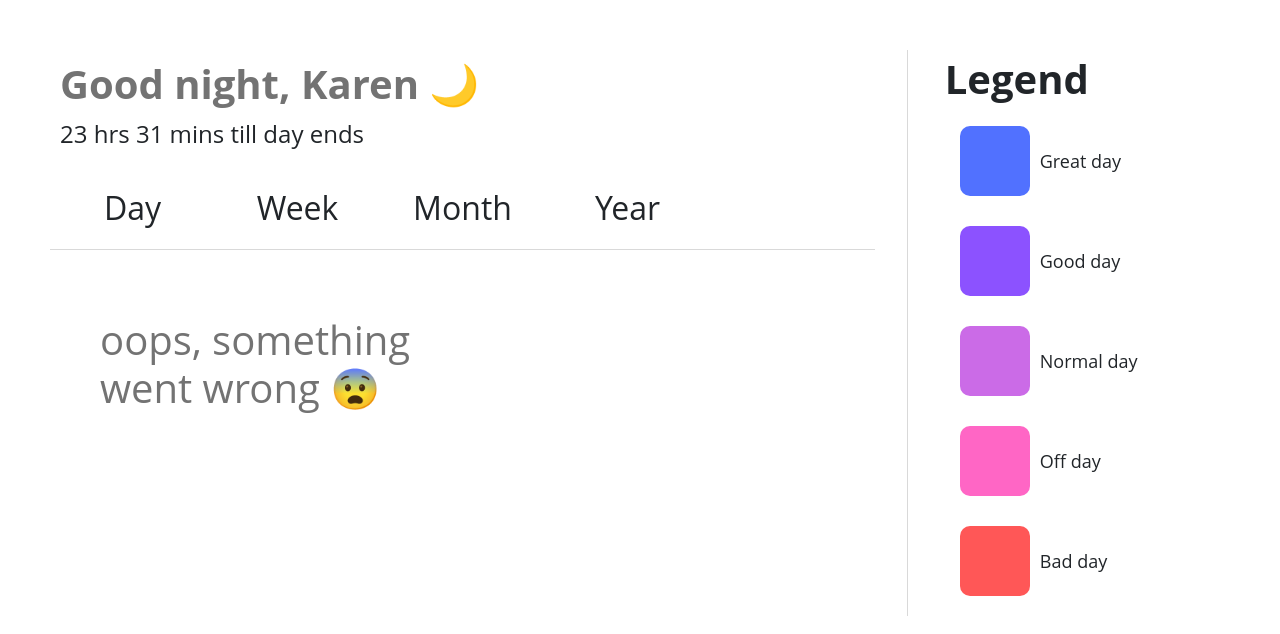
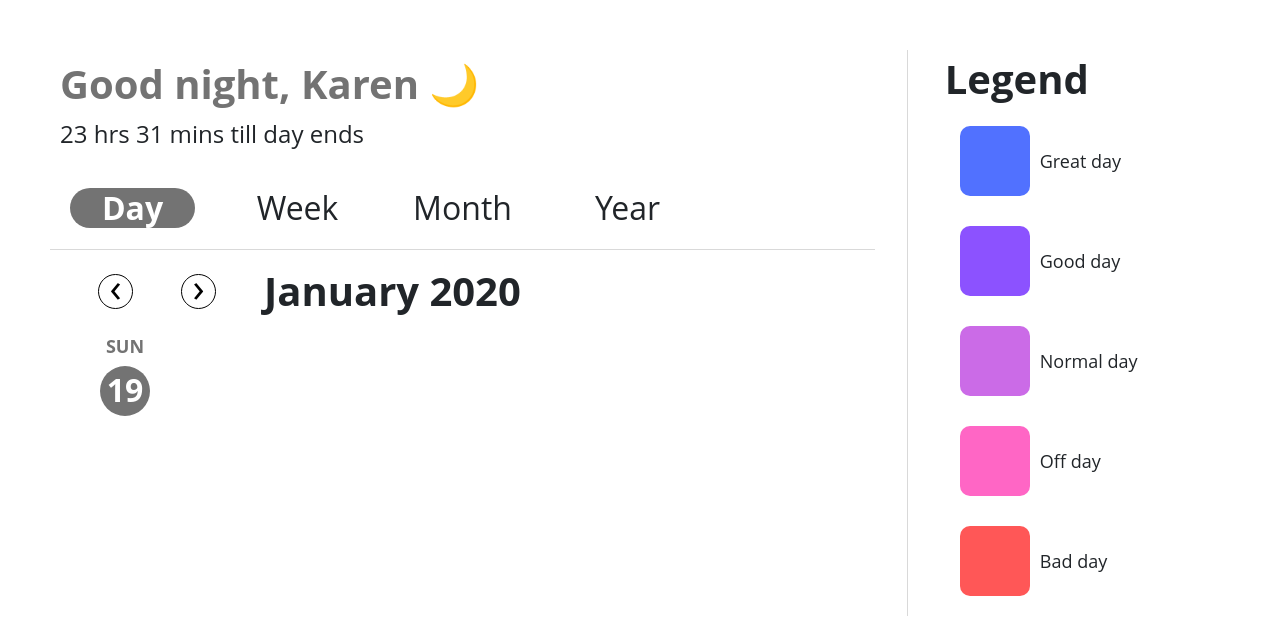
Before and after one commit to uttaravadina/dayz, a React (Create React App) app in the folder frontend/: page /day in a window 1280 px wide. Shown: the top 634 px of the page. Built offline with nearby package versions, Linux system fonts and the light colour scheme.

Commit message:
Add day view

```diff
--- a/frontend/src/App.js
+++ b/frontend/src/App.js
@@ -2,12 +2,13 @@ import React from 'react';
 import {BrowserRouter as Router, Route, Switch} from 'react-router-dom';
 import 'bootstrap/dist/css/bootstrap.min.css';
 import './App.css';
-import Header from './Components/Header'
-import Legend from './Components/Legend'
-import Week from './Components/Week/Page'
-import Month from './Components/Month/Page'
-import Year from './Components/Year/Page'
-import Error from './Components/404'
+import Header from './Components/Header';
+import Legend from './Components/Legend';
+import Day from './Components/Day/Page';
+import Week from './Components/Week/Page';
+import Month from './Components/Month/Page';
+import Year from './Components/Year/Page';
+import Error from './Components/404';
 
 class App extends React.Component {
 
@@ -21,6 +22,9 @@ class App extends React.Component {
 								<Header />
 								<div style={{height: '10px'}}/>
 								<Switch>
+									<Route path='/day' render={() => (
+										<Day/>
+									)}/>
 									<Route exact={true} path='/' render={() => (
 										<Week/>
 									)}/>
--- /dev/null
+++ b/frontend/src/Components/Day/ArrowBar.js
@@ -0,0 +1,59 @@
+import React from 'react';
+import '../../Styles/ArrowBar.css';
+
+const Arrow = ({ direction, clickFunction, glyph }) => (
+	<div
+		className={ `arrow ${direction}` }
+		onClick={ clickFunction }>
+            <h1>{ glyph }</h1>
+	</div>
+);
+
+class ArrowBar extends React.Component {
+
+    render() {
+        let monthList = [
+            "January",
+            "February",
+            "March",
+            "April",
+            "May",
+            "June",
+            "July",
+            "August",
+            "September",
+            "October",
+            "November",
+            "December"
+        ];
+
+        let {day} = this.props;
+        let month;
+        let year;
+
+        if (day) {
+            month = monthList[day.getMonth()];
+            year = day.getFullYear();
+        }
+
+        return (
+            <>
+                <div className="arrow-bar">
+                    <Arrow
+                        direction="left"
+                        glyph="&#8249;"
+                        clickFunction={this.props.handleLeftClick}/>
+                    <Arrow
+                        direction="right"
+                        glyph="&#8250;"
+                        clickFunction={this.props.handleRightClick}/>
+                    <div className="curr-timeframe">
+                        <h1>{month} {year}</h1>
+                    </div>
+                </div>
+            </>
+        );
+    }
+}
+
+export default ArrowBar;
--- /dev/null
+++ b/frontend/src/Components/Day/Page.js
@@ -0,0 +1,54 @@
+import React from 'react';
+import ArrowBar from './ArrowBar';
+import View from './View';
+import TimeframeBar from './TimeframeBar';
+import '../../Styles/Day/Page.css';
+
+class Day extends React.Component {
+    state = {
+        day: null,
+    }
+
+    componentDidMount = () => {
+        let today = new Date();
+
+        this.setState({
+            day: today,
+        });
+    }
+
+    setNext = () => {
+        let today = this.state.day;
+        let tmr = new Date(today.setDate(today.getDate() + 1));
+        this.setState({ day: tmr});
+    }
+
+    setPrev = () => {
+        let today = this.state.day;
+        let yest = new Date(today.setDate(today.getDate() - 1));
+        this.setState({ day: yest});
+    }
+
+    render() {
+
+        return (
+            <>
+                <div>
+                    <TimeframeBar/>
+                    <div style={{height: '5px'}}/>
+                    <hr/>
+                    <ArrowBar
+                        handleLeftClick = { this.setPrev }
+                        handleRightClick = { this.setNext }
+                        day = { this.state.day}
+                    />
+                    <View
+                        day = { this.state.day}
+                    />
+                </div>
+            </>
+        );
+    }
+}
+
+export default Day;
--- a/frontend/src/Components/Year/TimeframeBar.js
+++ b/frontend/src/Components/Day/TimeframeBar.js
@@ -3,24 +3,24 @@ import '../../Styles/TimeframeBar.css';
 
 class TimeframeBar extends React.Component {
 
-    handleDayClick = () => {}
-
     handleWeekClick = () => {}
 
     handleMonthClick = () => {}
+
+    handleYearClick = () => {}
 
     render() {
 
         return (
             <>
                 <div className="timeframe-bar">
-                    <div className="timeframe-container" onClick={this.handleDayClick}>
-                        <div className="timeframe-inactive">
+                    <div className="timeframe-container">
+                        <div className="timeframe-active">
                             <h2>Day</h2>
                         </div>
                     </div>
                     <div className="timeframe-container" >
-                        <div className="timeframe-inactive">
+                        <div className="timeframe-inactive" onClick={this.handleWeekClick}>
                             <h2>Week</h2>
                         </div>
                     </div>
@@ -30,7 +30,7 @@ class TimeframeBar extends React.Component {
                         </div>
                     </div>
                     <div className="timeframe-container" onClick={this.handleYearClick}>
-                        <div className="timeframe-active">
+                        <div className="timeframe-inactive">
                             <h2>Year</h2>
                         </div>
                     </div>
--- /dev/null
+++ b/frontend/src/Components/Day/View.js
@@ -0,0 +1,45 @@
+import React from 'react';
+import '../../Styles/Day/View.css';
+
+class View extends React.Component {
+
+    render() {
+        let {day} = this.props;
+        let days = [
+            "SUN",
+            "MON",
+            "TUE",
+            "WED",
+            "THU",
+            "FRI",
+            "SAT"
+        ];
+        let dayOfWeek;
+        let date;
+        let isToday;
+        let todayActive;
+
+        if (day) {
+            dayOfWeek = days[day.getDay()];
+            date = day.getDate();
+            let today = new Date();
+            isToday = (day.setHours(0,0,0,0) === today.setHours(0,0,0,0));
+            todayActive = isToday ? "day-today-active" : "day-today-inactive"
+        }
+
+        return (
+            <>
+                <div>
+                    <div className="day-bar">
+                        <h3>{dayOfWeek}</h3>
+                        <div className={todayActive}>
+                            <h2>{date}</h2>
+                        </div>
+                    </div>
+                </div>
+            </>
+        );
+    }
+}
+
+export default View;
--- a/frontend/src/Components/Month/TimeframeBar.js
+++ b/frontend/src/Components/Month/TimeframeBar.js
@@ -20,11 +20,11 @@ class TimeframeBar extends React.Component {
                         </div>
                     </div>
                     <div className="timeframe-container" >
-                        <div className="timeframe-inactive">
+                        <div className="timeframe-inactive" onClick={this.handleWeekClick}>
                             <h2>Week</h2>
                         </div>
                     </div>
-                    <div className="timeframe-container" onClick={this.handleMonthClick}>
+                    <div className="timeframe-container">
                         <div className="timeframe-active">
                             <h2>Month</h2>
                         </div>
--- a/frontend/src/Components/Week/ArrowBar.js
+++ b/frontend/src/Components/Week/ArrowBar.js
@@ -47,7 +47,7 @@ class ArrowBar extends React.Component {
     render() {
 
         const {dates} = this.props;
-        let timeframe = null;
+        let timeframe;
 
         if (dates.length) {
             timeframe = getTimeframe(dates[0], dates[6]);
--- /dev/null
+++ b/frontend/src/Styles/Day/View.css
@@ -0,0 +1,39 @@
+.day-bar {
+    padding-left: 50px;
+    padding-top: 20px;
+    width: 100px;
+}
+
+.day-bar h2 {
+    padding: 0px;
+    margin: 0px;
+}
+
+.day-bar h3{
+    color: #737373;
+    font-weight: bold;
+    font-size: large;
+    text-align: center;
+}
+
+.day-today-active {
+    background-color: #737373;
+    border-radius: 50%;
+    width: 50px;
+    height: 50px;
+    display: flex;
+    align-items: center;
+    justify-content: center;
+}
+
+.day-today-inactive {
+    height: 50px;
+    display: flex;
+    align-items: center;
+    justify-content: center;
+}
+
+.day-today-active h2{
+    font-weight: bold;
+    color: white;
+}
--- a/frontend/src/Styles/Week/View.css
+++ b/frontend/src/Styles/Week/View.css
@@ -54,7 +54,6 @@
     height: 100px;
     width: 100px;
     border-radius: 15px;
-
     display: inline-block;
 }
 
```
